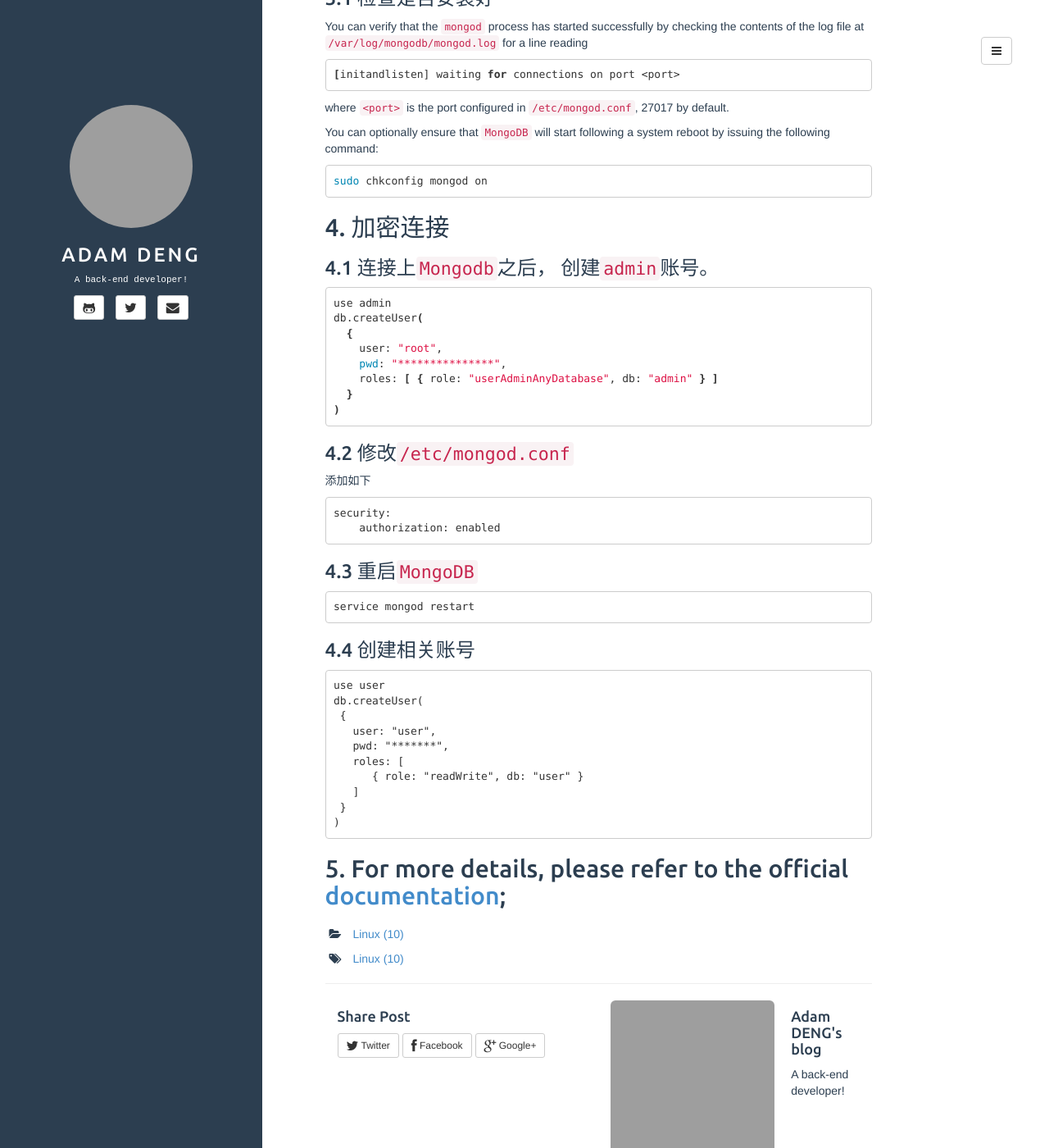
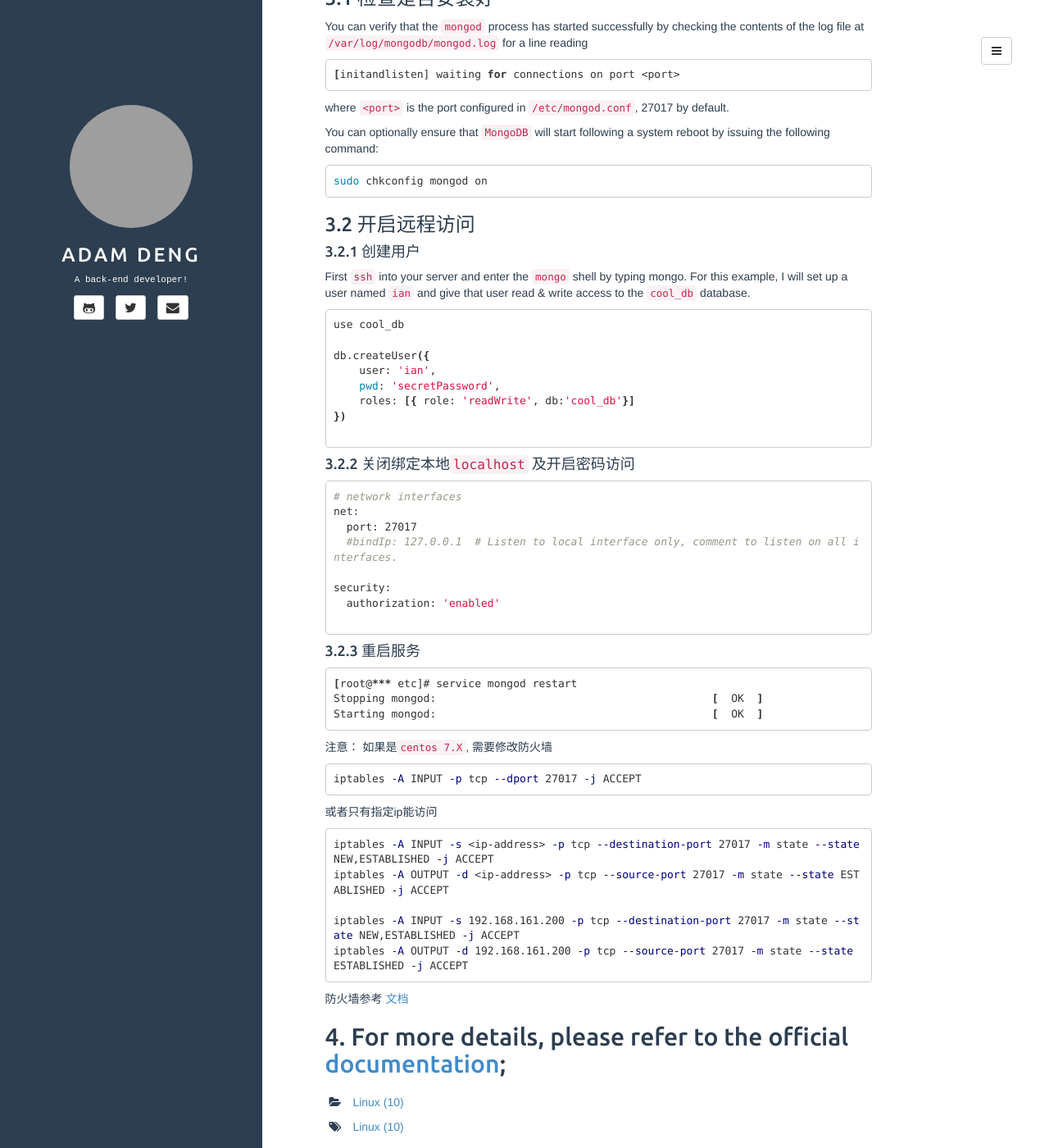
Before and after one commit to cbfmai/java-tutorial, a Jekyll site: the page built from _posts/2017-03-08-install-mongodb-on-centos.md, in a window 1280 px wide and 1400 px high, scrolled down 900 px. Shown: the whole window at 82% size. Built offline with Jekyll 4.4.1, drawn with Linux system fonts in a browser that asks for light colours; grey boxes are pictures that could not be loaded.

Commit message:
修改mongo db 安装手册

````diff
--- a/_posts/2017-03-08-install-mongodb-on-centos.md
+++ b/_posts/2017-03-08-install-mongodb-on-centos.md
@@ -58,44 +58,60 @@ You can optionally ensure that `MongoDB` will start following a system reboot by
 sudo chkconfig mongod on
 ```
 
-## 4. 加密连接
-### 4.1 连接上`Mongodb`之后， 创建`admin`账号。
+### 3.2 开启远程访问
+
+#### 3.2.1 创建用户
+First `ssh` into your server and enter the `mongo` shell by typing mongo.
+For this example, I will set up a user named `ian` and give that user read & write access to the `cool_db` database.
+
 ```sh
-use admin
-db.createUser(
-  {
-    user: "root",
-    pwd: "***************",
-    roles: [ { role: "userAdminAnyDatabase", db: "admin" } ]
-  }
-)
+use cool_db
+
+db.createUser({
+    user: 'ian',
+    pwd: 'secretPassword',
+    roles: [{ role: 'readWrite', db:'cool_db'}]
+})
+
 ```
 
-### 4.2 修改`/etc/mongod.conf`
-添加如下
+#### 3.2.2 关闭绑定本地`localhost` 及开启密码访问
+
 ```sh
+# network interfaces
+net:
+  port: 27017
+  #bindIp: 127.0.0.1  # Listen to local interface only, comment to listen on all interfaces.
+
 security:
-    authorization: enabled
+  authorization: 'enabled'
+
 ```
 
-### 4.3 重启`MongoDB`
+#### 3.2.3 重启服务
 ```sh
-service mongod restart
+[root@*** etc]# service mongod restart
+Stopping mongod:                                           [  OK  ]
+Starting mongod:                                           [  OK  ]
 ```
 
-### 4.4 创建相关账号
-```
-use user
-db.createUser(
- {
-   user: "user",
-   pwd: "*******",
-   roles: [
-      { role: "readWrite", db: "user" }
-   ]
- }
-)
+注意： 如果是`centos 7.X`, 需要修改防火墙
+
+```sh
+iptables -A INPUT -p tcp --dport 27017 -j ACCEPT
 ```
 
+或者只有指定ip能访问
+```sh
+iptables -A INPUT -s <ip-address> -p tcp --destination-port 27017 -m state --state NEW,ESTABLISHED -j ACCEPT
+iptables -A OUTPUT -d <ip-address> -p tcp --source-port 27017 -m state --state ESTABLISHED -j ACCEPT
 
-## 5. For more details, please refer to the official [documentation](https://docs.mongodb.com/master/tutorial/install-mongodb-on-red-hat/);
+iptables -A INPUT -s 192.168.161.200 -p tcp --destination-port 27017 -m state --state NEW,ESTABLISHED -j ACCEPT
+iptables -A OUTPUT -d 192.168.161.200 -p tcp --source-port 27017 -m state --state ESTABLISHED -j ACCEPT
+```
+
+防火墙参考 [文档](https://docs.mongodb.com/manual/tutorial/configure-linux-iptables-firewall/)
+
+
+
+## 4. For more details, please refer to the official [documentation](https://docs.mongodb.com/master/tutorial/install-mongodb-on-red-hat/);
````
